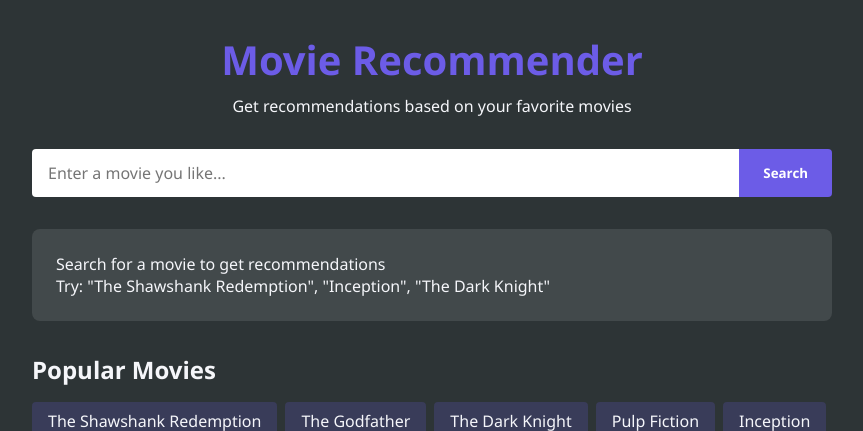
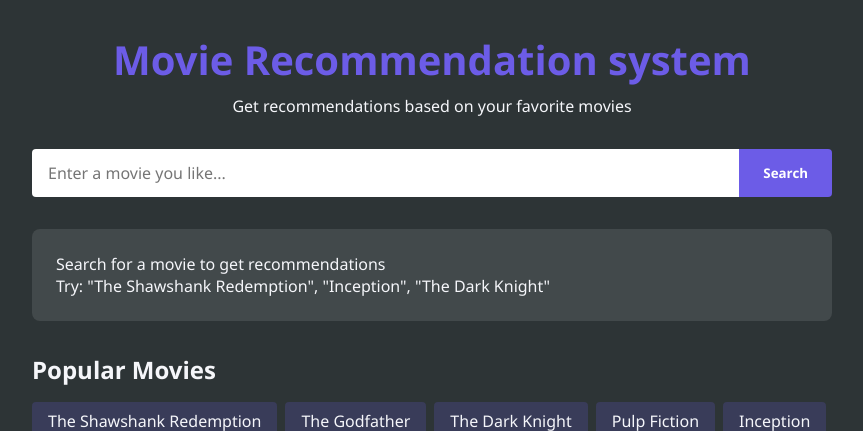
Before and after one commit to Jagadhish3/Movies, a Flask app: page / in a window 1280 px wide. Shown: the top 431 px of the page, without its empty margins (208-1071 px from the left). Run offline with Flask 3, Linux system fonts and the light colour scheme.

Commit message:
title updated

```diff
--- a/templates/index.html
+++ b/templates/index.html
@@ -9,7 +9,7 @@
 <body>
     <div class="container">
         <header>
-            <h1>Movie Recommender</h1>
+            <h1>Movie Recommendation system</h1>
             <p>Get recommendations based on your favorite movies</p>
         </header>
 
```
